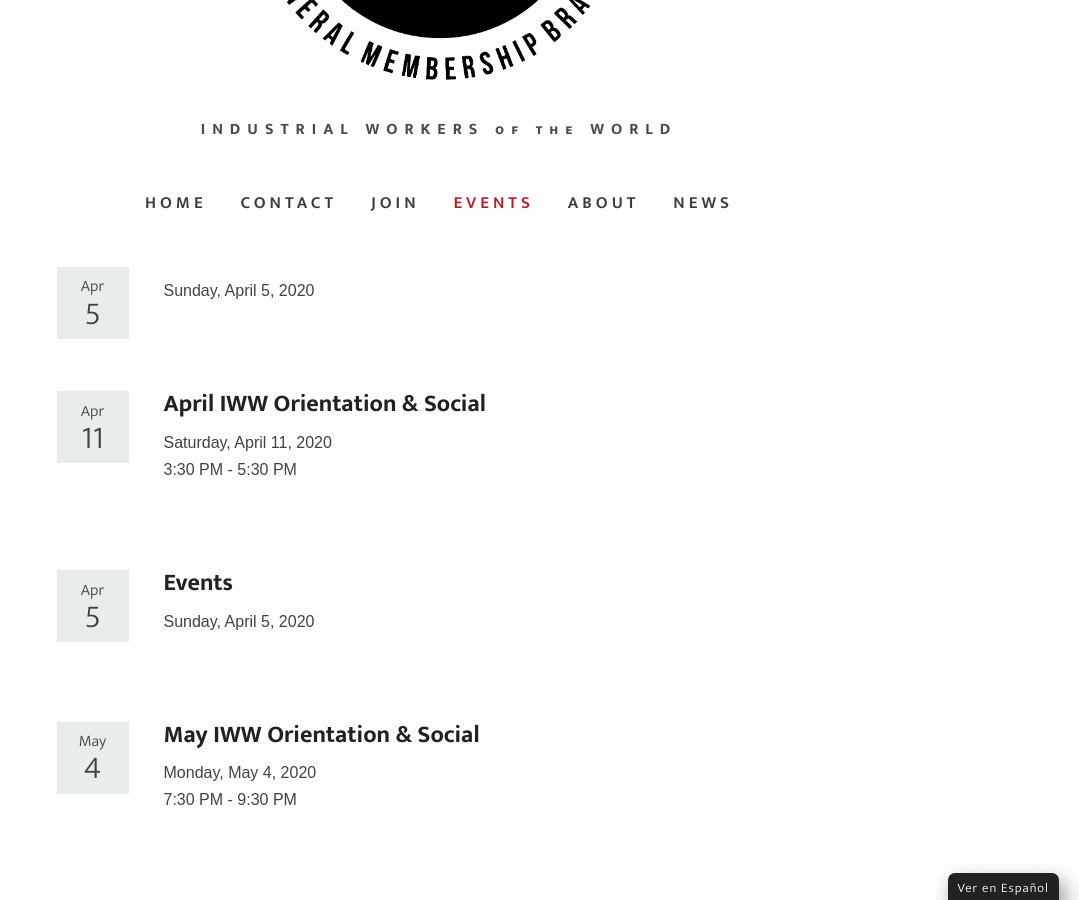
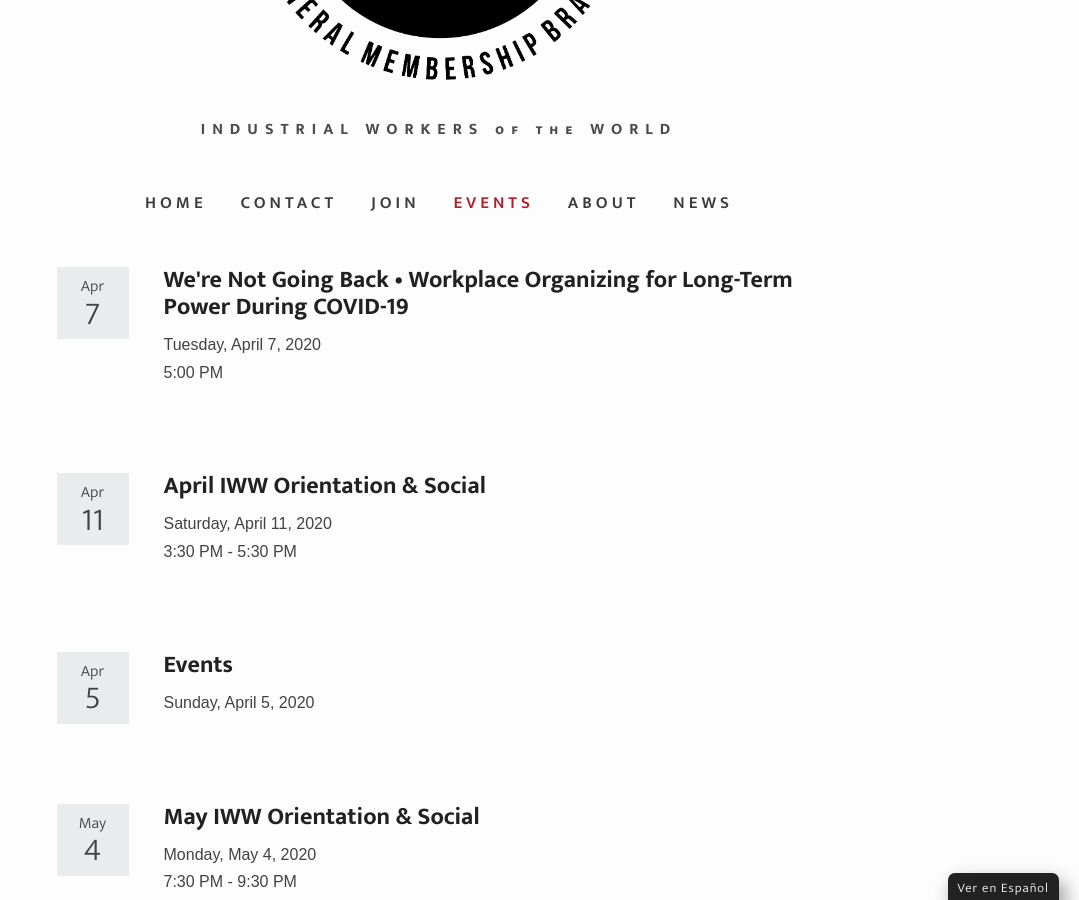
Before and after one commit to IWW-NYC-GMB/iww.nyc, a Jekyll site: the page built from _events/index.html, in a window 1280 px wide and 900 px high, scrolled down 430 px. Shown: the whole window, without its empty margins (201-1280 px from the left). Built offline with Jekyll 4.4.1, drawn with Linux system fonts in a browser that asks for light colours; some web fonts are replaced.

Commit message:
Update april-2020-covid.md

```diff
--- a/_events/april-2020-covid.md
+++ b/_events/april-2020-covid.md
@@ -1,6 +1,6 @@
 ---
 layout: event
-title: We're Not Going Back:
+title: We're Not Going Back • Workplace Organizing for Long-Term Power During COVID-19
 date: 'Tuesday, April 7, 2020'
 time: '5:00 PM'
 ---
```
